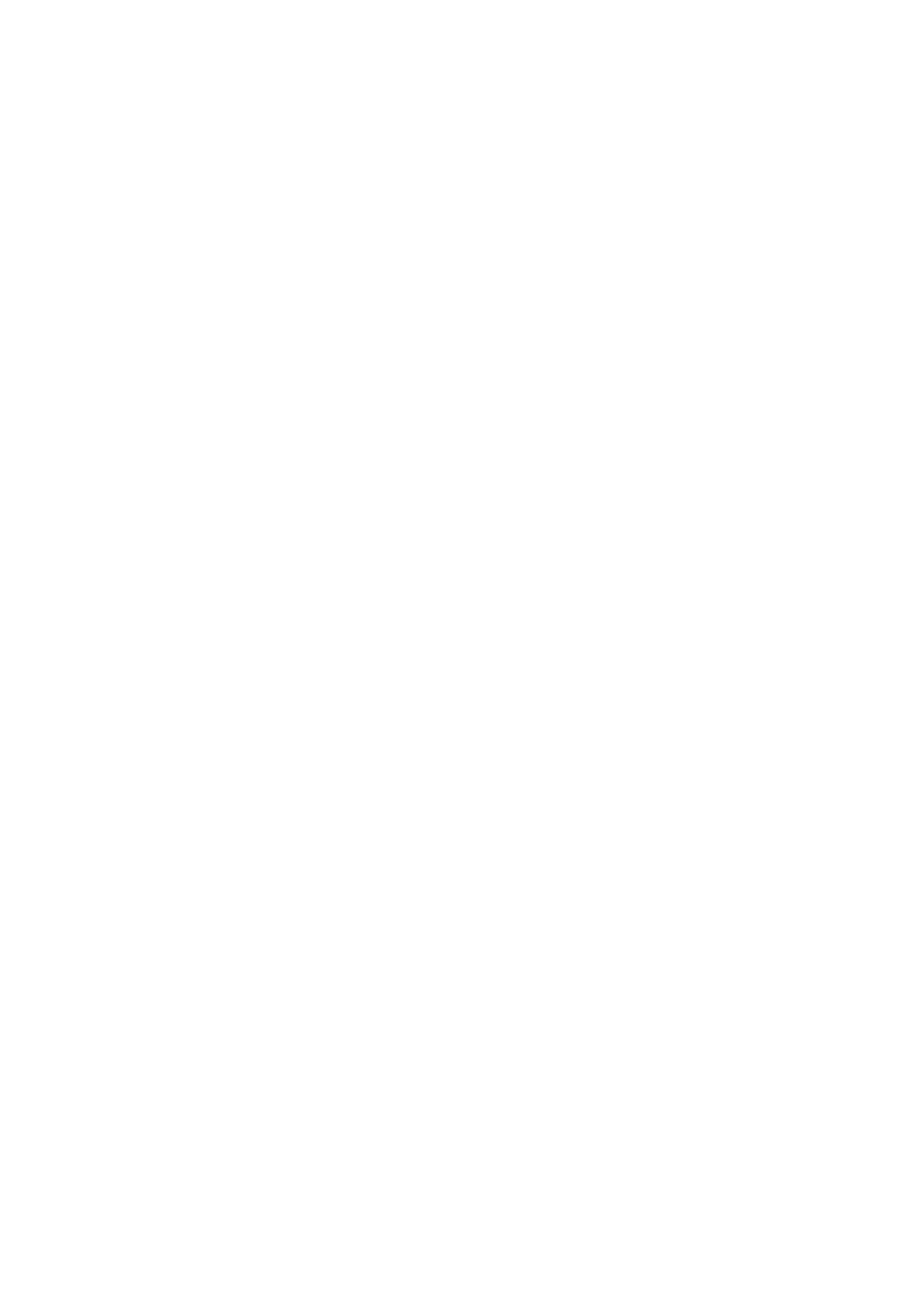
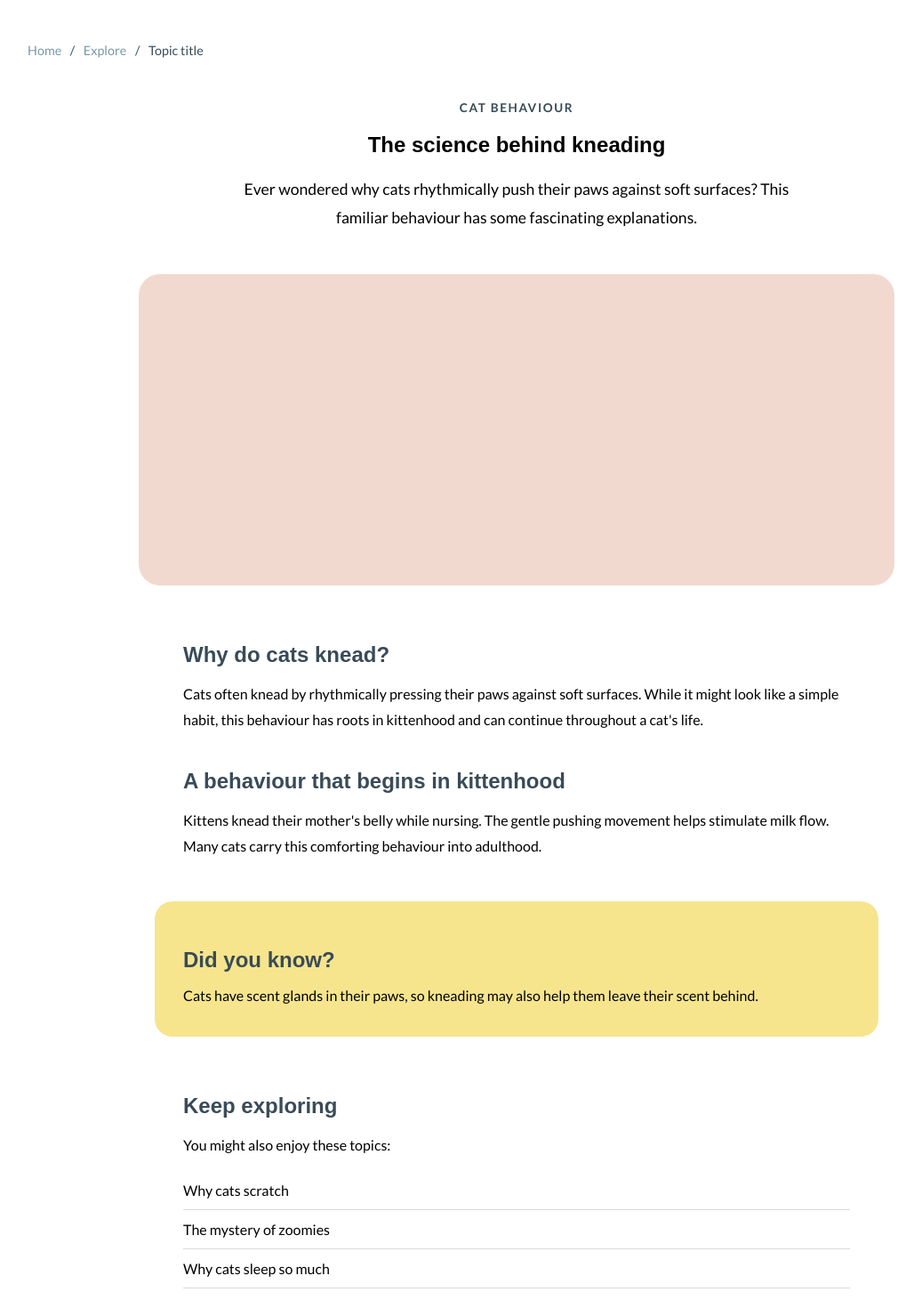
Before and after one commit to PeachyPeony/wonderfully-feline, a React (Vite) app in the folder frontend/: page /topics/1 in a window 1280 px wide. Before the commit this address had no page. Shown: the top 1470 px of the page at 89% size, without its empty margins (59-1096 px from the left). Before the commit the page ends 800 px from the top, so only its background shows below. Built offline with nearby package versions, Linux system fonts and the light colour scheme; a web font is replaced by a local one.

Commit message:
Create topic page structure and styling

```diff
--- a/frontend/src/App.css
+++ b/frontend/src/App.css
@@ -546,6 +546,204 @@
   opacity: 0.85;
 }
 
+/* Explore page */
+
+.explore-page {
+  padding: 4rem 2rem;
+}
+
+.explore-intro {
+  max-width: 800px;
+  margin: 0 auto;
+  text-align: center;
+}
+
+.explore-intro h1 {
+  margin-bottom: 1.25rem;
+}
+
+.explore-intro p:not(.eyebrow) {
+  max-width: 650px;
+  margin: 0 auto;
+  line-height: 1.7;
+}
+
+.explore-categories {
+  max-width: 1100px;
+  margin: 5rem auto 0;
+}
+
+.category-heading {
+  text-align: center;
+  max-width: 700px;
+  margin: 0 auto 3rem;
+}
+
+.category-heading h2 {
+  margin-bottom: 1rem;
+}
+
+.category-heading p:not(.eyebrow) {
+  line-height: 1.7;
+}
+
+.topic-list {
+  display: grid;
+  grid-template-columns: repeat(2, 1fr);
+  gap: 2rem;
+}
+
+.topic-category {
+  background-color: var(--color-blush);
+  padding: 2rem;
+  border-radius: 20px;
+}
+
+.topic-category:last-child {
+  grid-column: 1 / -1;
+  width: calc(50% - 1rem);
+  justify-self: center;
+}
+
+.topic-category h3 {
+  color: var(--color-charcoal-blue);
+  margin-bottom: 1rem;
+}
+
+.topic-category ul {
+  list-style: none;
+  padding: 0;
+  margin: 0;
+}
+
+.topic-category li {
+  padding: 0.75rem 0;
+  border-bottom: 1px solid rgba(57, 75, 87, 0.2);
+}
+
+.topic-category li:last-child {
+  border-bottom: none;
+}
+
+/* Topic page */
+
+.topic-page {
+  max-width: 1100px;
+  margin: 0 auto;
+  padding: 3rem 2rem 5rem;
+}
+
+.topic-breadcrumb {
+  display: flex;
+  align-items: center;
+  gap: 0.6rem;
+  margin-bottom: 3rem;
+  font-size: 0.9rem;
+  color: var(--color-charcoal-blue);
+}
+
+.topic-breadcrumb a {
+  color: var(--color-blue);
+  text-decoration: none;
+}
+
+.topic-breadcrumb a:hover {
+  text-decoration: underline;
+}
+
+.topic-header {
+  max-width: 750px;
+  margin: 0 auto 3rem;
+  text-align: center;
+}
+
+.topic-header h1 {
+  margin-bottom: 1.25rem;
+}
+
+.topic-introduction {
+  max-width: 650px;
+  margin: 0 auto;
+  font-size: 1.1rem;
+  line-height: 1.8;
+}
+
+.topic-image-placeholder {
+  min-height: 350px;
+  max-width: 850px;
+  margin: 0 auto 4rem;
+  background-color: var(--color-blush);
+  border-radius: 24px;
+  display: flex;
+  align-items: center;
+  justify-content: center;
+  color: var(--color-charcoal-blue);
+  font-size: 1.1rem;
+}
+
+.topic-article {
+  max-width: 750px;
+  margin: 0 auto 3rem;
+}
+
+.topic-article section {
+  margin-bottom: 2.5rem;
+}
+
+.topic-article h2 {
+  color: var(--color-charcoal-blue);
+  margin-bottom: 1rem;
+}
+
+.topic-article p {
+  line-height: 1.8;
+  margin-bottom: 1rem;
+}
+
+.topic-fun-fact {
+  max-width: 750px;
+  margin: 0 auto 4rem;
+  padding: 2rem;
+  background-color: var(--color-yellow);
+  border-radius: 20px;
+}
+
+.topic-fun-fact h2 {
+  color: var(--color-charcoal-blue);
+  margin-bottom: 0.75rem;
+}
+
+.topic-fun-fact p {
+  line-height: 1.7;
+  margin: 0;
+}
+
+.related-topics {
+  max-width: 750px;
+  margin: 0 auto;
+}
+
+.related-topics h2 {
+  color: var(--color-charcoal-blue);
+  margin-bottom: 0.75rem;
+}
+
+.related-topics p {
+  line-height: 1.7;
+  margin-bottom: 1rem;
+}
+
+.related-topics ul {
+  list-style: none;
+  padding: 0;
+  margin: 0;
+}
+
+.related-topics li {
+  padding: 0.75rem 0;
+  border-bottom: 1px solid rgba(57, 75, 87, 0.2);
+}
+
 /* Responsive layout */
 
 @media (max-width: 900px) {
@@ -571,6 +769,16 @@
 
   .cat-thing-content {
     gap: 2rem;
+  }
+
+  .topic-list {
+    grid-template-columns: 1fr;
+  }
+
+  .topic-category:last-child {
+    grid-column: auto;
+    width: auto;
+    justify-self: stretch;
   }
 }
 
@@ -706,6 +914,32 @@
   .cat-thing-illustration {
     min-height: 200px;
   }
+
+  .topic-page {
+    padding: 2rem 5% 3rem;
+  }
+
+  .topic-breadcrumb {
+    flex-wrap: wrap;
+    margin-bottom: 2rem;
+  }
+
+  .topic-header {
+    margin-bottom: 2rem;
+  }
+
+  .topic-introduction {
+    font-size: 1rem;
+  }
+
+  .topic-image-placeholder {
+    min-height: 220px;
+    margin-bottom: 3rem;
+  }
+
+  .topic-fun-fact {
+    padding: 1.5rem;
+  }
 }
 
 @media (max-width: 360px) {
--- a/frontend/src/App.jsx
+++ b/frontend/src/App.jsx
@@ -1,10 +1,14 @@
 import { Routes, Route } from 'react-router'
 import Home from './pages/Home'
+import Explore from './pages/Explore'
+import TopicPage from './pages/TopicPage'
 
 function App() {
   return (
     <Routes>
       <Route path="/" element={<Home />} />
+      <Route path="/explore" element={<Explore />} />
+      <Route path="/topics/:slug" element={<TopicPage />} />
     </Routes>
   )
 }
--- /dev/null
+++ b/frontend/src/pages/Explore.jsx
@@ -0,0 +1,82 @@
+const categories = [
+    {
+        name: 'Cat Behaviour',
+        topics: [
+            'The science behind kneading',
+            'The mystery of zoomies',
+            'Why cats scratch',
+        ],
+    },
+    {
+        name: 'Cat Communication',
+        topics: [
+            'Understanding tail language',
+            'What cat ears and eyes tell us',
+            'Why cats purr and meow',
+        ],
+    },
+    {
+        name: 'Feline Senses',
+        topics: [
+            'How cats see the world',
+            'The remarkable power of whiskers',
+        ],
+    },
+    {
+        name: 'Cats & Humans',
+        topics: [
+            'How cats build trust',
+            'How cats show affection',
+        ],
+    },
+    {
+        name: 'Everyday Cat Life',
+        topics: [
+            'Why cats sleep so much',
+            'Why play matters to cats',
+        ],
+    },
+]
+
+function Explore() {
+    return (
+        <main className="explore-page">
+            <section className="explore-intro">
+                <p className="eyebrow">A world of whiskers and wonder</p>
+                <h1>Explore the feline world</h1>
+
+                <p>
+                    Curious about why cats do the things they do?
+                    Discover fascinating behaviours, remarkable senses,
+                    and all the little things that make cats so wonderfully unique.
+                </p>
+            </section>
+
+            <section className="explore-categories">
+                <div className="category-heading">
+                    <p className="eyebrow">Find your curiosity</p>
+                    <h2>What would you like to explore?</h2>
+                    <p>
+                        Choose a corner of the feline world and discover
+                        what makes our furry companions so fascinating.
+                    </p>
+                </div>
+                <div className="topic-list">
+                    {categories.map((category) => (
+                        <div className="topic-category" key={category.name}>
+                            <h3>{category.name}</h3>
+
+                            <ul>
+                                {category.topics.map((topic) => (
+                                    <li key={topic}>{topic}</li>
+                                ))}
+                            </ul>
+                        </div>
+                    ))}
+                </div>
+            </section>
+        </main>
+    )
+}
+
+export default Explore
--- /dev/null
+++ b/frontend/src/pages/TopicPage.jsx
@@ -0,0 +1,73 @@
+function TopicPage() {
+    return (
+        <main className="topic-page">
+            <nav className="topic-breadcrumb" aria-label="Breadcrumb">
+                <a href="/">Home</a>
+                <span aria-hidden="true">/</span>
+                <a href="/explore">Explore</a>
+                <span aria-hidden="true">/</span>
+                <span>Topic title</span>
+            </nav>
+
+            <section className="topic-header">
+                <p className="eyebrow">Cat Behaviour</p>
+
+                <h1>The science behind kneading</h1>
+
+                <p className="topic-introduction">
+                    Ever wondered why cats rhythmically push their paws against
+                    soft surfaces? This familiar behaviour has some fascinating
+                    explanations.
+                </p>
+            </section>
+            <section className="topic-image-placeholder">
+
+            </section>
+
+            <article className="topic-article">
+                <section>
+                    <h2>Why do cats knead?</h2>
+
+                    <p>
+                        Cats often knead by rhythmically pressing their paws
+                        against soft surfaces. While it might look like a
+                        simple habit, this behaviour has roots in kittenhood
+                        and can continue throughout a cat's life.
+                    </p>
+                </section>
+                <section>
+                    <h2>A behaviour that begins in kittenhood</h2>
+
+                    <p>
+                        Kittens knead their mother's belly while nursing.
+                        The gentle pushing movement helps stimulate milk
+                        flow. Many cats carry this comforting behaviour
+                        into adulthood.
+                    </p>
+                </section>
+            </article>
+            <aside className="topic-fun-fact">
+                <h2>Did you know?</h2>
+
+                <p>
+                    Cats have scent glands in their paws, so kneading may
+                    also help them leave their scent behind.
+                </p>
+            </aside>
+
+            <section className="related-topics">
+                <h2>Keep exploring</h2>
+
+                <p>You might also enjoy these topics:</p>
+
+                <ul>
+                    <li>Why cats scratch</li>
+                    <li>The mystery of zoomies</li>
+                    <li>Why cats sleep so much</li>
+                </ul>
+            </section>
+        </main>
+    )
+}
+
+export default TopicPage
```
